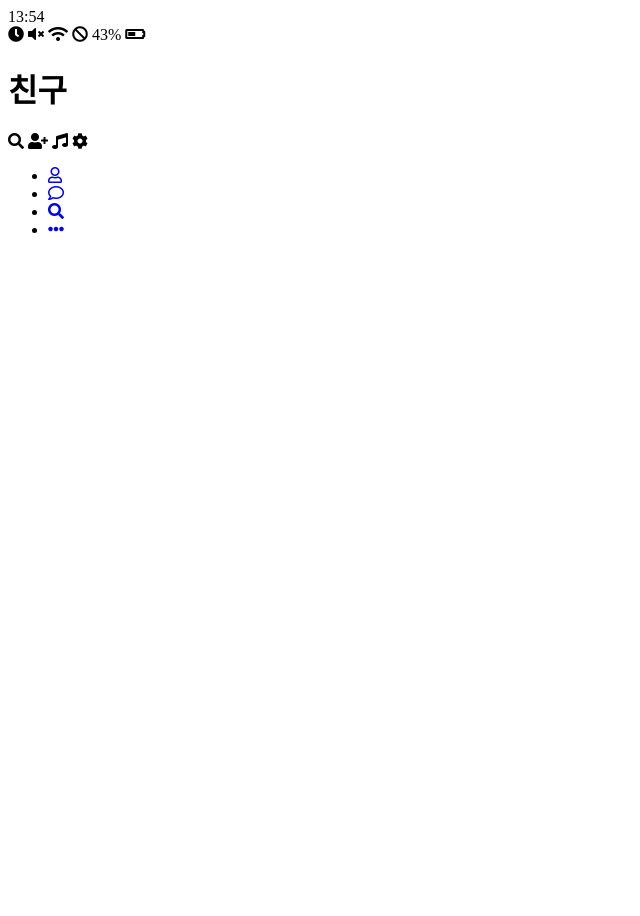
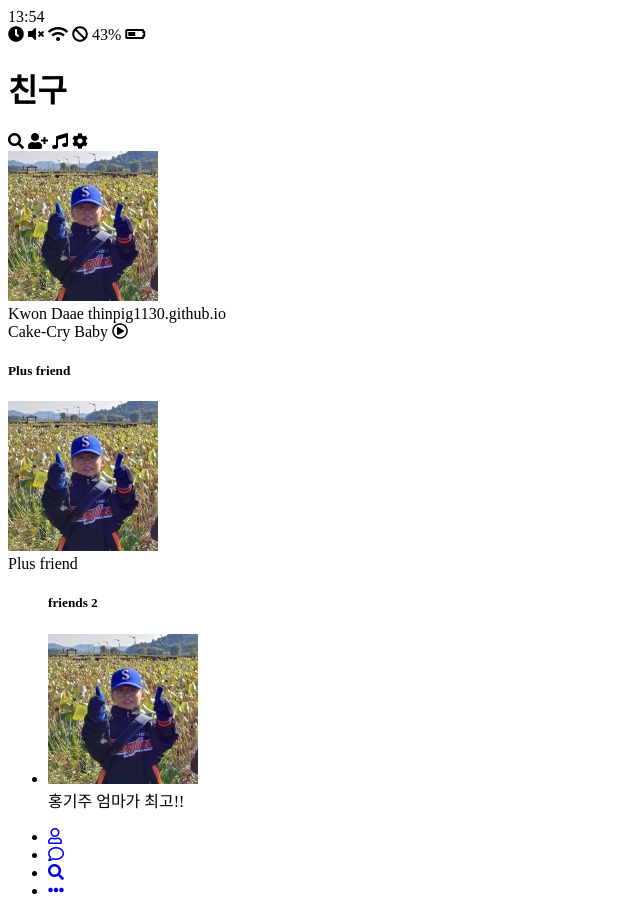
Before and after one commit to thinpig1130/CloneCoding, a plain HTML site: page cocoatalk/friends.html in a window 1280 px wide. Shown: the whole page, without its empty margins (0-640 px from the left). Before the commit the page ends 800 px from the top, so only its background shows below. Drawn offline with Linux system fonts and the light colour scheme.

Commit message:
vvvvvv
vvvvvvvvvvvv

```diff
--- a/cocoatalk/friends.html
+++ b/cocoatalk/friends.html
@@ -43,6 +43,46 @@
             </span>
         </div>
     </header>
+    <main class="friends">
+        <header class="friends__header">
+            <div class="friends__friend friend">
+                <div class="friend__column">
+                    <img src="images/kichan.jpg" class="friend__avatar g-avatar friend--lg"/>
+                    <div class="friend__content">
+                        <span class="friends_name"> Kwon Daae</span>
+                        <span class="frends_status">thinpig1130.github.io</span>
+                    </div>
+                </div>
+                <div class="friend__column">
+                    <div class="friend__now-listening">
+                        <span> Cake-Cry Baby </span>
+                        <i class="far fa-play-circle"></i>
+                    </div>
+                </div>
+            </div>
+        </header>
+        <div class="friends__plus">
+            <h5 class="friends__title">Plus friend</h5>
+            <div class="friends__friend friend">
+                <img src="images/kichan.jpg" class="friend__avatar g-avatar friend--lg"/>
+                <div class="friend__content">
+                    <span class="friends_name">Plus friend</span>
+                </div>
+            </div>
+        </div>
+        <ul class="friends__list">
+            <h5 class="friends__title">friends 2</h5>
+            <li class="friends__friend friend">
+                <div class="friend__column">
+                    <img src="images/kichan.jpg" class="friend__avatar g-avatar friend--lg"/>
+                    <div class="friend__content">
+                        <span class="friends_name"> 홍기주</span>
+                        <span class="frends_status">엄마가 최고!!</span>
+                    </div>
+                </div>
+            </li>
+        </ul>
+    </main>
     <nav class="nav">
         <ul class="nav__list">
             <li class="nav_list-item">
```
Also changed, not shown: cocoatalk/index.html (+1 -1 lines).
